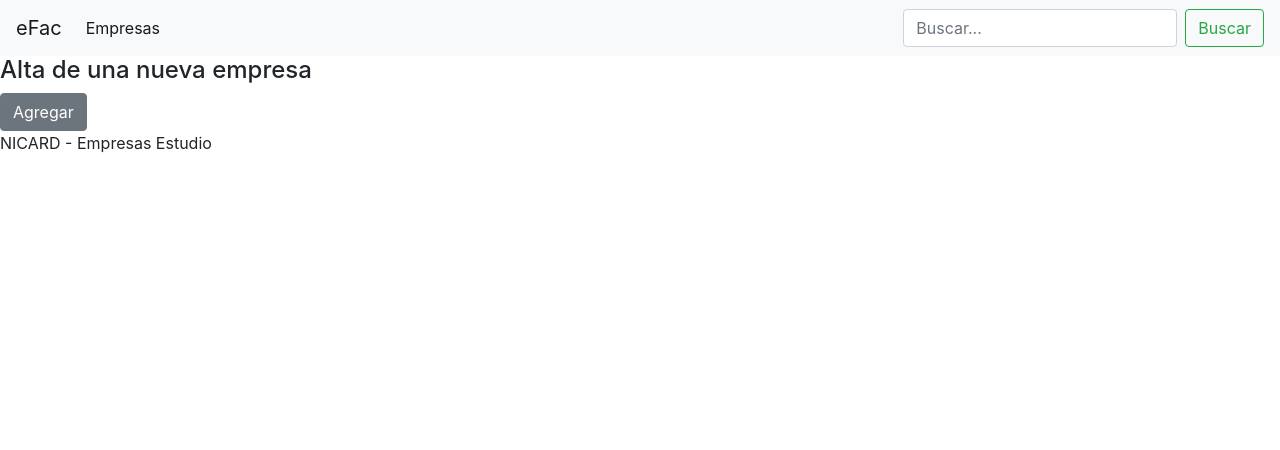
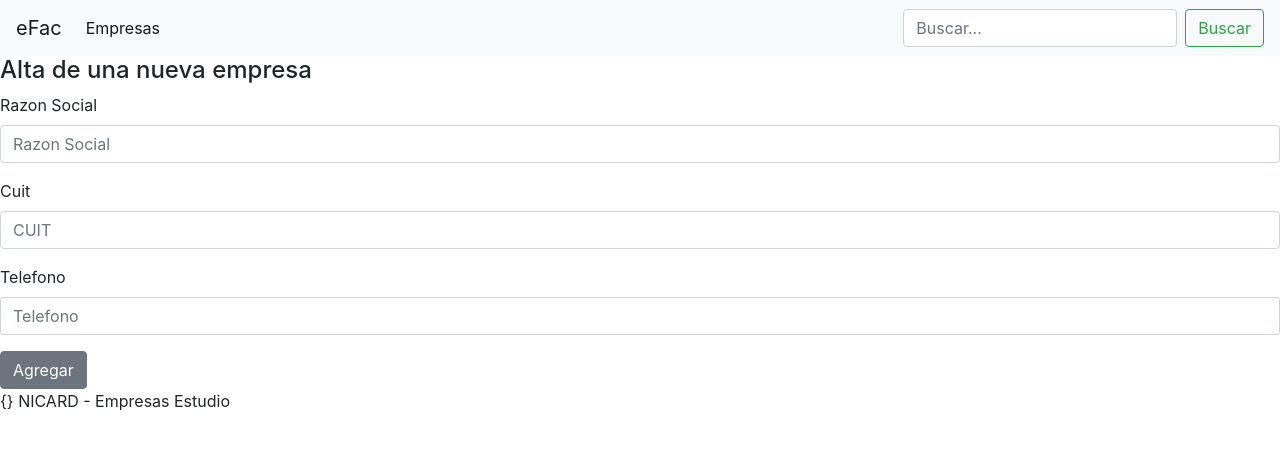
Before and after one commit to nicolasard/eImpuestos, an Angular app in the folder sueldos/src/main/resources/ui/ui-src/: page /empresas/alta in a window 1280 px wide. Shown: the top 450 px of the page. Built offline with nearby package versions, Linux system fonts and the light colour scheme.

Commit message:
Added form

```diff
--- a/sueldos/src/main/resources/ui/ui-src/src/app/app.module.ts
+++ b/sueldos/src/main/resources/ui/ui-src/src/app/app.module.ts
@@ -1,6 +1,6 @@
 import { BrowserModule } from '@angular/platform-browser';
 import { NgModule } from '@angular/core';
-//import { HttpModule } from '@angular/http';
+import { FormsModule }   from '@angular/forms';
 import { HttpClientModule } from '@angular/common/http';
 
 import { AppComponent } from './app.component';
@@ -18,7 +18,8 @@ import { EmpresasAbmComponent } from './empresas-abm/empresas-abm.component';
   imports: [
     BrowserModule,
     HttpClientModule,
-    AppRoutingModule
+    AppRoutingModule,
+    FormsModule
   ],
   providers: [EmpresasService],
   bootstrap: [AppComponent]
--- a/sueldos/src/main/resources/ui/ui-src/src/app/empresas-abm/empresas-abm.component.html
+++ b/sueldos/src/main/resources/ui/ui-src/src/app/empresas-abm/empresas-abm.component.html
@@ -1,6 +1,20 @@
 <h4>  Alta de una nueva empresa </h4>
 <div>
+    <form>
+        <div class="form-group">
+          <label for="exampleInputEmail1">Razon Social</label>
+          <input type="text" [(ngModel)]="empre.razonSocial" name="razonSocial" class="form-control" id="exampleInputEmail1" aria-describedby="emailHelp" placeholder="Razon Social">
+        </div>
+        <div class="form-group">
+          <label for="exampleInputPassword1">Cuit</label>
+          <input type="text" [(ngModel)]="empre.cuit" name="cuit"  class="form-control" id="exampleInputPassword1" placeholder="CUIT">
+        </div>
+        <div class="form-group">
+            <label for="exampleInputPassword1">Telefono</label>
+            <input type="text" [(ngModel)]="empre.telefono" name="telefono"  class="form-control" id="exampleInputPassword1" placeholder="Telefono">
+          </div>
+        <button type="button" class="btn btn-secondary">Agregar</button>
+      </form>
+</div>
 
-
-<button type="button" class="btn btn-secondary">Agregar</button>
-</div>
+{{diagnostic}}
--- a/sueldos/src/main/resources/ui/ui-src/src/app/empresas-abm/empresas-abm.component.ts
+++ b/sueldos/src/main/resources/ui/ui-src/src/app/empresas-abm/empresas-abm.component.ts
@@ -1,4 +1,5 @@
 import { Component, OnInit } from '@angular/core';
+import { Empresa } from '../empresa';
 
 @Component({
   selector: 'app-empresas-abm',
@@ -7,9 +8,17 @@ import { Component, OnInit } from '@angular/core';
 })
 export class EmpresasAbmComponent implements OnInit {
 
+  empre = new Empresa();
+
   constructor() { }
 
   ngOnInit() {
   }
 
+  submitted = false;
+
+  onSubmit() { this.submitted = true; }
+
+  get diagnostic() { return JSON.stringify(this.empre); }
+
 }
```
